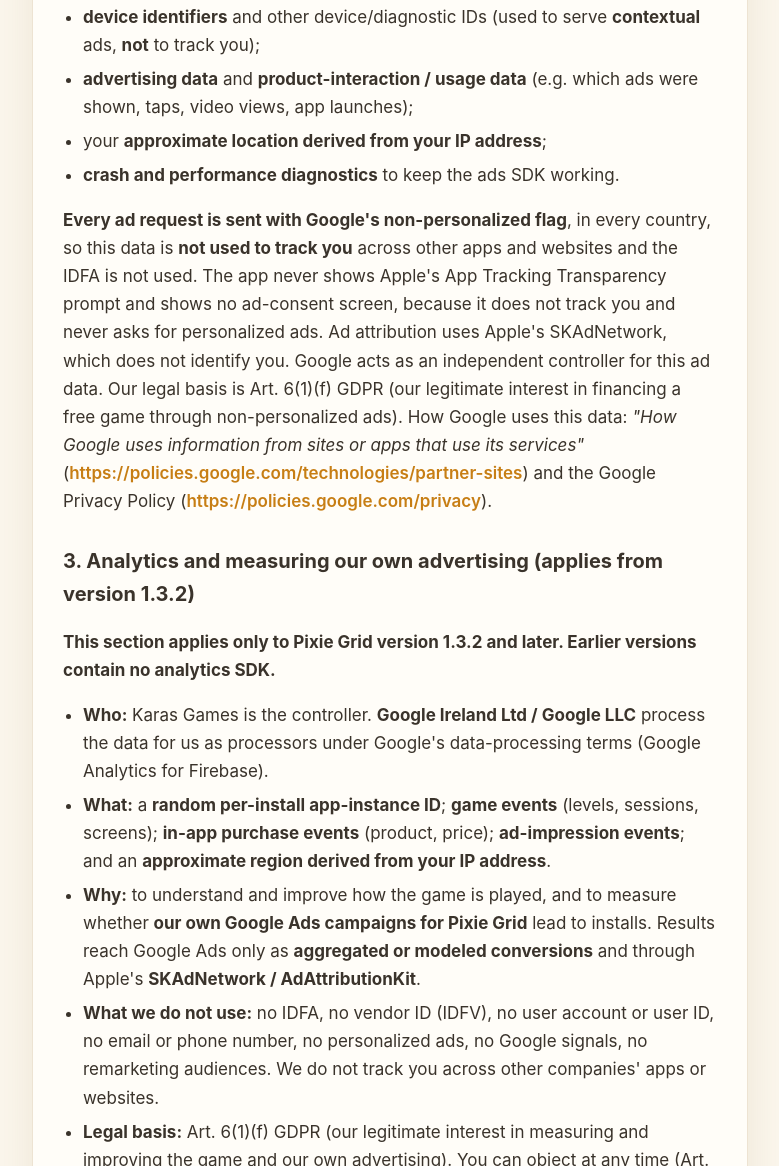
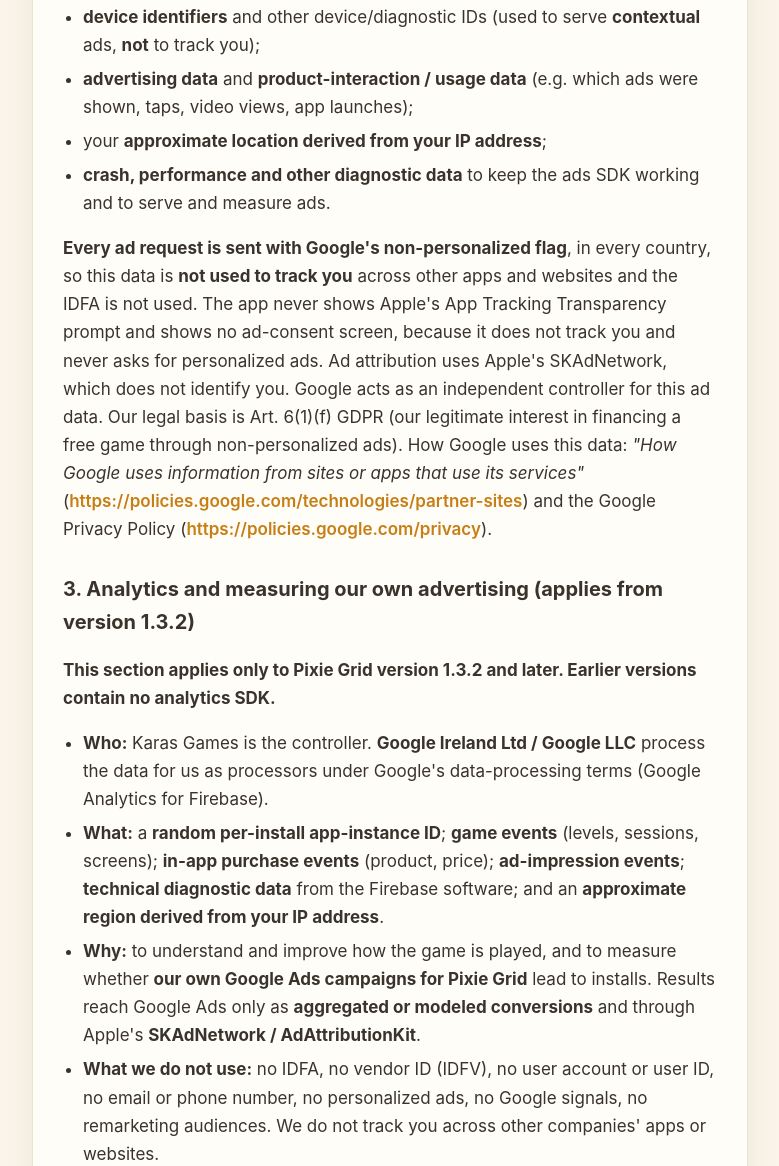
Before and after one commit to karasschmaras/pixie-grid, a plain HTML site: page privacy.html in a window 1280 px wide. Shown: the part 1363-2529 px from the top of the page, without its empty margins (250-1029 px from the left). Drawn offline with Linux system fonts and the light colour scheme.

Commit message:
Privacy: other diagnostic data (SP-2b, label 1.5.0)
Co-Authored-By: Claude Opus 5.5 <noreply@anthropic.com>

```diff
--- a/privacy.html
+++ b/privacy.html
@@ -31,7 +31,7 @@
   <h2>The short version</h2>
   <div class="lead"><p><strong>Pixie Grid is a free, ad-supported game.</strong> To show ads we use <strong>Google AdMob</strong> (the Google Mobile Ads SDK). Every ad
   request is <strong>non-personalized (contextual)</strong>. AdMob may collect device identifiers, usage and interaction data, an
-  approximate location derived from your IP address, and crash/performance diagnostics to serve and measure those ads.
+  approximate location derived from your IP address, and crash, performance and other diagnostic data to serve and measure those ads.
   <strong>We do not track you across other companies' apps or websites, we do not use the advertising identifier (IDFA), and the
   app shows no tracking or consent prompt.</strong> A one-time <strong>Remove Ads</strong> purchase stops banner and interstitial ads. We run
   <strong>no servers of our own</strong>.</p>
@@ -62,7 +62,7 @@
     <li><strong>advertising data</strong> and <strong>product-interaction / usage data</strong> (e.g. which ads were shown, taps, video views, app
   launches);</li>
     <li>your <strong>approximate location derived from your IP address</strong>;</li>
-    <li><strong>crash and performance diagnostics</strong> to keep the ads SDK working.</li>
+    <li><strong>crash, performance and other diagnostic data</strong> to keep the ads SDK working and to serve and measure ads.</li>
   </ul>
   <p><strong>Every ad request is sent with Google's non-personalized flag</strong>, in every country, so this data is <strong>not used to track
   you</strong> across other apps and websites and the IDFA is not used. The app never shows Apple's App Tracking Transparency
@@ -79,7 +79,7 @@
     <li><strong>Who:</strong> Karas Games is the controller. <strong>Google Ireland Ltd / Google LLC</strong> process the data for us as processors
   under Google's data-processing terms (Google Analytics for Firebase).</li>
     <li><strong>What:</strong> a <strong>random per-install app-instance ID</strong>; <strong>game events</strong> (levels, sessions, screens); <strong>in-app purchase
-  events</strong> (product, price); <strong>ad-impression events</strong>; and an <strong>approximate region derived from your IP address</strong>.</li>
+  events</strong> (product, price); <strong>ad-impression events</strong>; <strong>technical diagnostic data</strong> from the Firebase software; and an <strong>approximate region derived from your IP address</strong>.</li>
     <li><strong>Why:</strong> to understand and improve how the game is played, and to measure whether <strong>our own Google Ads campaigns
   for Pixie Grid</strong> lead to installs. Results reach Google Ads only as <strong>aggregated or modeled conversions</strong> and through
   Apple's <strong>SKAdNetwork / AdAttributionKit</strong>.</li>
```
